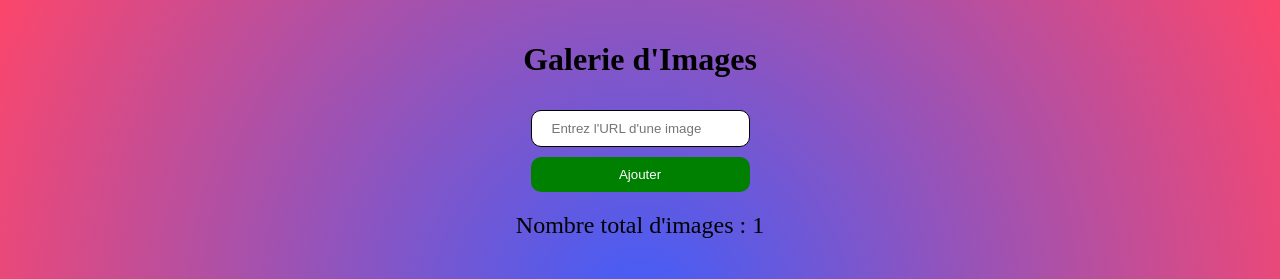
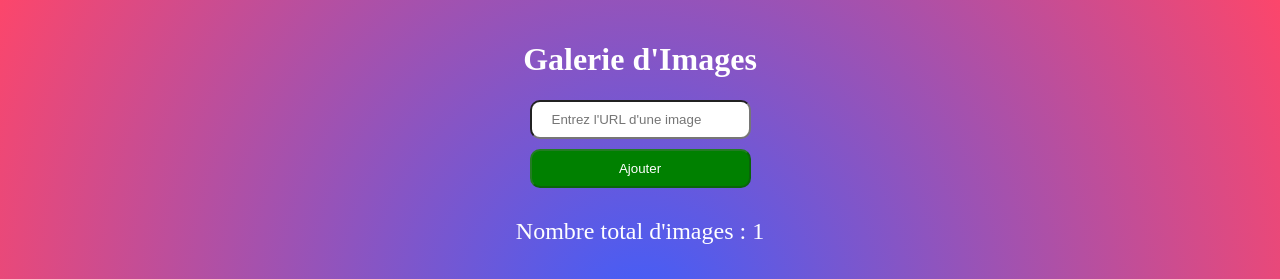
Before and after one commit to Niwa-Yume/examen-vue-js, a Vue app: page / in a window 1280 px wide. Shown: the top 279 px of the page. Built offline with nearby package versions, Linux system fonts and the light colour scheme; grey boxes are pictures that could not be loaded.

Commit message:
Design final + modifications code propre

```diff
--- a/src/App.vue
+++ b/src/App.vue
@@ -16,9 +16,6 @@ function addImage() {
 </script>
 
 <template>
-  <div id="app">
-
-  </div>
   <div class="container">
     <h1>Galerie d'Images</h1>
     <div class="containerInput">
@@ -59,6 +56,9 @@ function addImage() {
   align-items: center;
   margin-top: 20px;
 }
+.container h1{
+  color:white;
+}
 .image-container{
   display: flex;
   flex-direction: column;
@@ -69,7 +69,6 @@ function addImage() {
 .gallery {
   display: flex;
   flex-direction: column;
-  justify-content: center;
 }
 
 .stats {
@@ -77,7 +76,8 @@ function addImage() {
   font-size: 1.5em;
   justify-content: center;
   align-items: center;
-  margin-top: 20px;
+  margin-top: 30px;
+  color: white;
 }
 
 .imageTaille {
@@ -91,27 +91,21 @@ function addImage() {
   border: none;
   padding: 10px 20px;
   margin-top: 10px;
-  cursor: pointer;
   border-radius: 10px;
 }
 .boutonAjouter{
   background-color: green;
   color: white;
-  border: none;
   padding: 10px 20px;
   margin-top: 10px;
-  cursor: pointer;
   border-radius: 10px;
 }
 .inputUrl{
-  margin-top: 10px;
   padding: 10px 20px;
   border-radius: 10px;
-  border: 1px solid black;
 }
 .containerInput{
   display: flex;
   flex-direction: column;
-
 }
 </style>
```
Also changed, not shown: src/styles.css (deleted).
